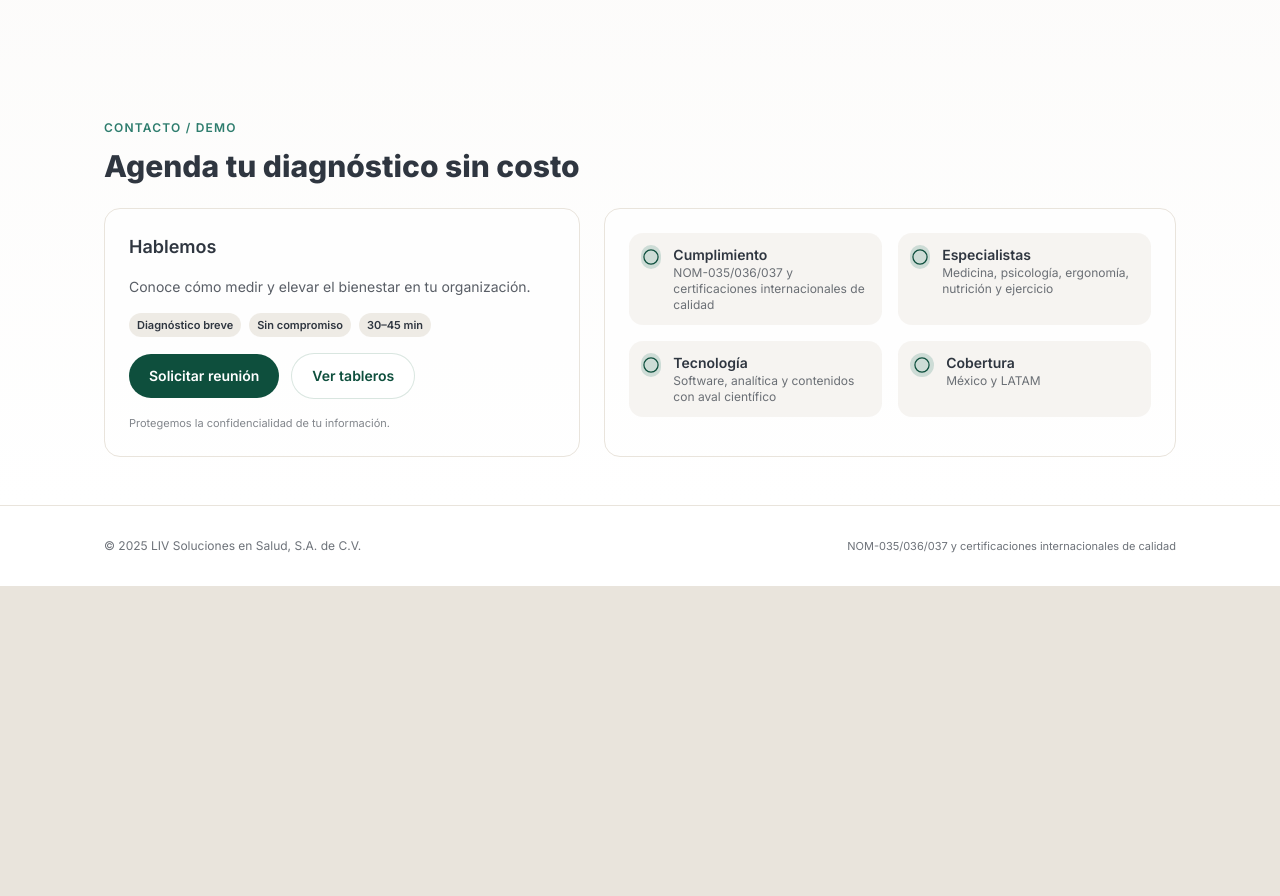
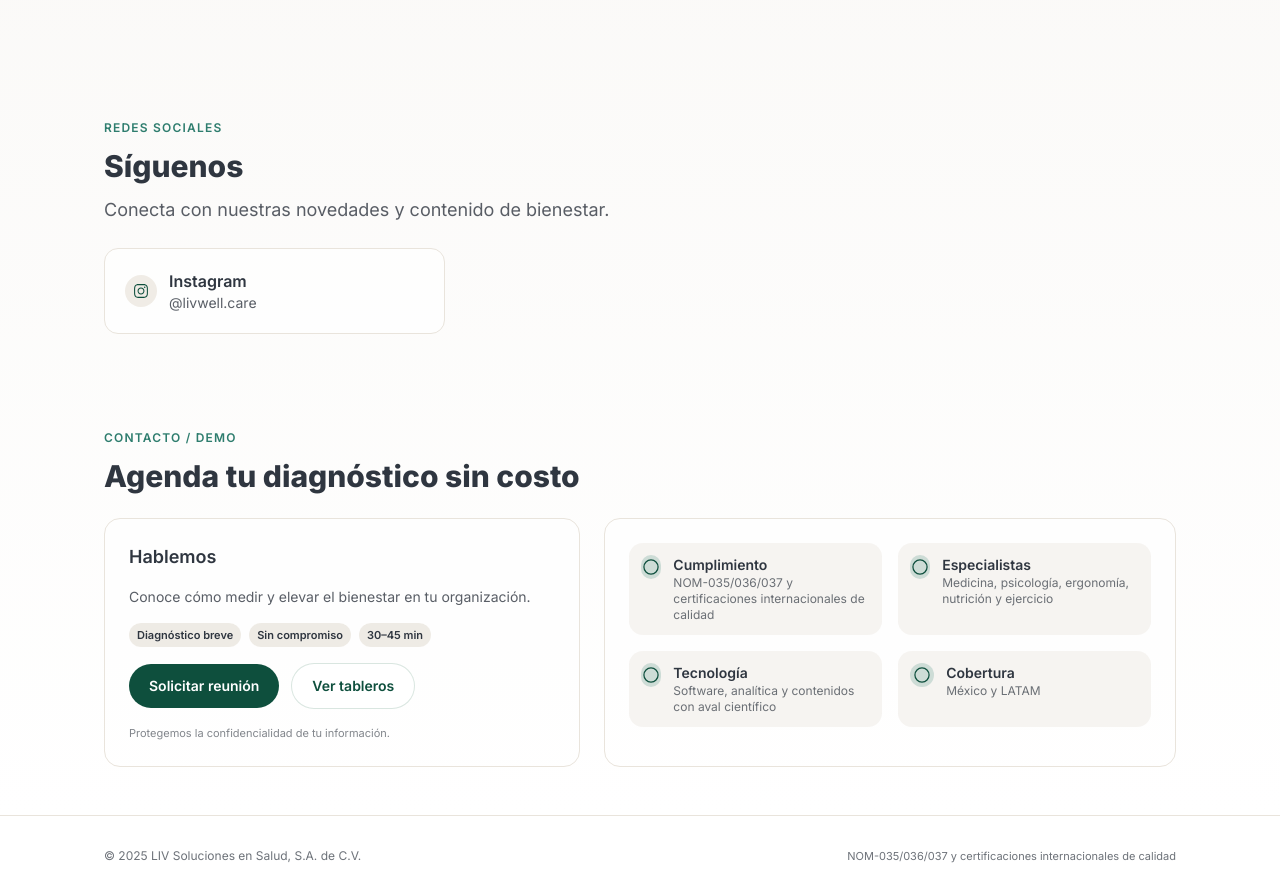
Before and after one commit to hugoarchundia/livwell, a Next.js app: page / in a window 1280 px wide. Shown: the part 3440-4336 px from the top of the page. Before the commit the page ends 4026 px from the top, so only its background shows below. Built offline with nearby package versions, Linux system fonts and the light colour scheme.

Commit message:
Add Instagram link and icon to Home component; update package dependencies for @radix-ui/react-icons

```diff
--- a/app/page.tsx
+++ b/app/page.tsx
@@ -6,6 +6,7 @@ import {
   CardTitle
 } from '@/components/ui/card'
 // import { Tabs, TabsContent, TabsList, TabsTrigger } from '@/components/ui/tabs'
+import { InstagramLogoIcon } from '@radix-ui/react-icons'
 import { CTAButton } from './components/CTAButton'
 import {
   ArrowDownIcon,
@@ -455,6 +456,34 @@ export default function Home() {
           subtitle='Medicina preventiva, nutrición, psicología, ergonomía, psiquiatría y ejercicio.'
         />
 
+        {/* Redes sociales */}
+        <Section
+          id='social'
+          overline='Redes sociales'
+          title='Síguenos'
+          subtitle='Conecta con nuestras novedades y contenido de bienestar.'
+        >
+          <div className='grid gap-6 sm:grid-cols-3'>
+            <a
+              href='https://instagram.com/livwell.care'
+              target='_blank'
+              rel='noopener noreferrer'
+              aria-label='Instagram @livwell.care'
+              className='rounded-xl border border-sand bg-white/70 p-5 transition-colors hover:bg-white'
+            >
+              <div className='flex items-center gap-3'>
+                <span className='inline-flex h-8 w-8 items-center justify-center rounded-full bg-sand/70 text-forest'>
+                  <InstagramLogoIcon className='h-4 w-4' />
+                </span>
+                <div className='flex flex-col'>
+                  <span className='font-semibold text-slate'>Instagram</span>
+                  <span className='text-sm text-slate/80'>@livwell.care</span>
+                </div>
+              </div>
+            </a>
+          </div>
+        </Section>
+
         {/* Contacto / Demo */}
         <Section
           id='contacto'
--- a/package.json
+++ b/package.json
@@ -9,6 +9,7 @@
     "lint": "eslint"
   },
   "dependencies": {
+    "@radix-ui/react-icons": "^1.3.2",
     "@radix-ui/react-tabs": "^1.1.13",
     "class-variance-authority": "^0.7.1",
     "clsx": "^2.1.1",
```
Also changed, not shown: 1 other file (tests, documents, lock files or other folders).
